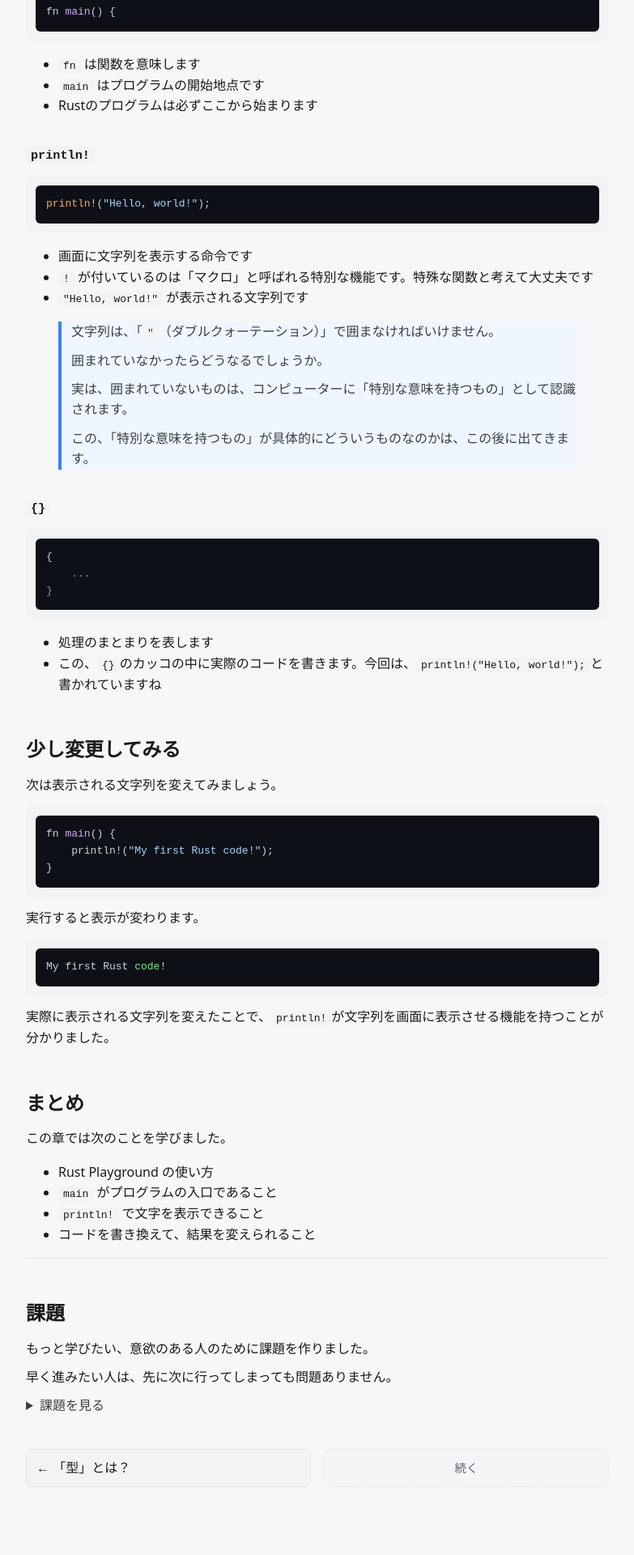
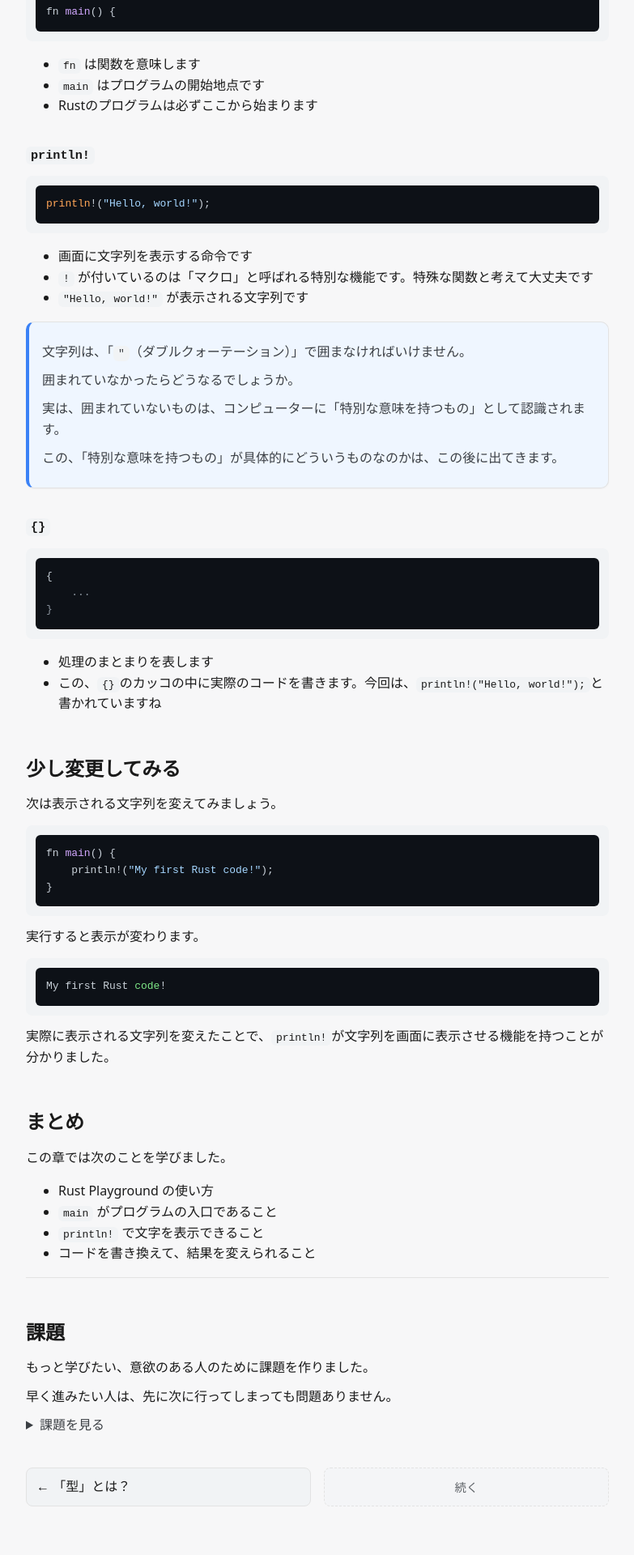
Before and after one commit to nh0102heiya-lab/programming-lessons, a Jekyll site: the page built from _rust-from-zero/core/03-first-program.md, in a window 1280 px wide. Shown: the part 1293-3213 px from the top of the page at 81% size, without its empty margins (248-1031 px from the left). Built offline with Jekyll 4.4.1, drawn with Linux system fonts in a browser that asks for light colours; nearby versions of some CDN libraries; comment, search, counter and statistics services are not loaded; before the commit the page ends 3189 px from its top, so only the background shows below that.

Commit message:
Update style.css

```diff
--- a/assets/css/style.css
+++ b/assets/css/style.css
@@ -118,10 +118,19 @@ details > *:not(summary) {
 }
 
 .note {
+  border: 1px solid var(--border);
   border-left: 4px solid var(--note-border);
-  padding-left: 12px;
   background: var(--note-bg);
+
+  padding: 14px 16px;
+  margin: 16px 0;
+
+  border-radius: 10px;
+
   color: var(--mid);
+  line-height: 1.6;
+
+  box-shadow: 0 1px 2px rgba(0, 0, 0, 0.04);
 }
 
 .pager {
```
